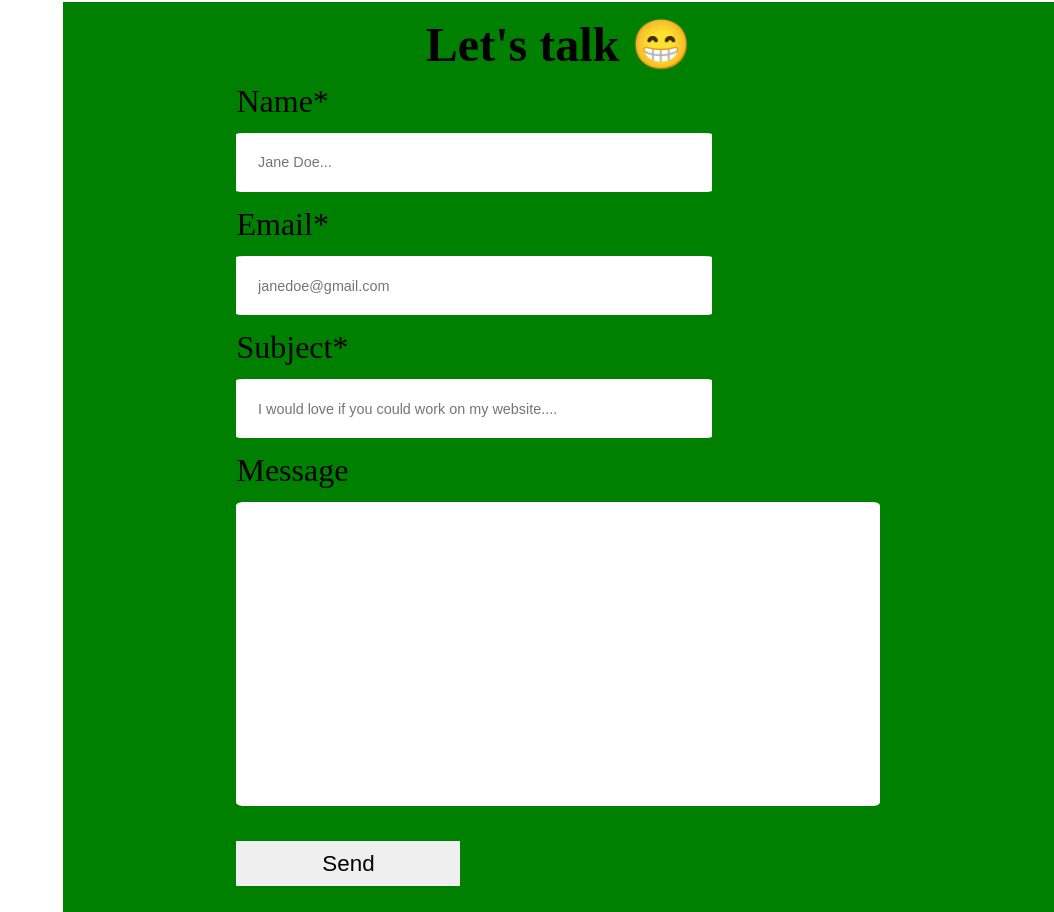
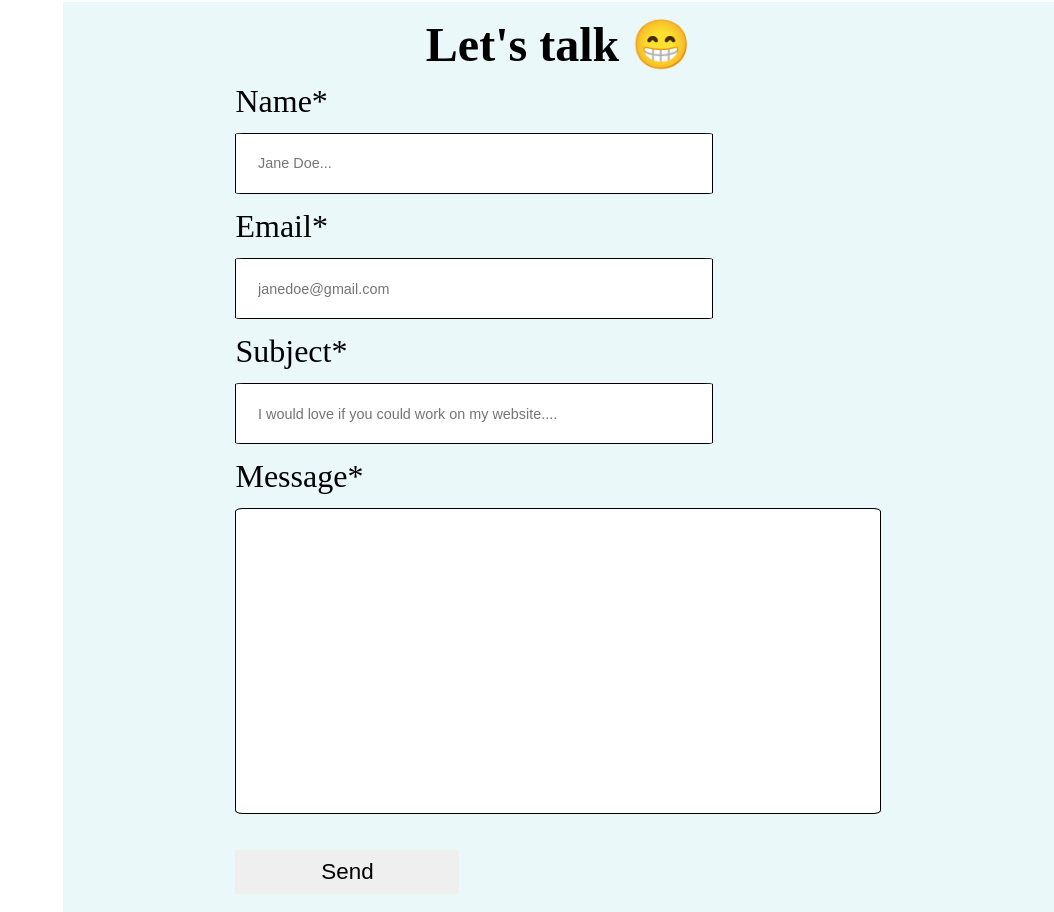
Before and after one commit to salvadb23/Personal-Website, a React (Create React App) app: page / in a window 1280 px wide. Shown: the part 3307-4219 px from the top of the page, without its empty margins (226-1280 px from the left). Built offline with nearby package versions, Linux system fonts and the light colour scheme; a web font is replaced by a local one.

Commit message:
fixed the color scheme

```diff
--- a/src/CSS/Contact.css
+++ b/src/CSS/Contact.css
@@ -16,12 +16,14 @@
   border: none;
   border-radius: 2%;
   font-size: 0.9em;
+  border: 1px solid black;
 }
 
 #Contact .contact-form textarea {
   width: 32em;
   height: 15em;
   border-radius: 1.2%;
+  border: 1px solid black;
 }
 
 #Contact .contact-form button {
@@ -35,7 +37,6 @@
 
 #Contact .contact-form button:hover {
   cursor: pointer;
-  background-color: #21fa90;
   transform: scale(1.1);
 }
 
--- a/src/CSS/Global.css
+++ b/src/CSS/Global.css
@@ -43,8 +43,7 @@
 }
 .f {
   grid-area: f;
-  /* background-color: rgba(185, 232, 238, 0.3); */
-  background-color: green;
+  background-color: rgba(185, 232, 238, 0.3);
 }
 
 div h3 {
--- a/src/Components/ContactComp.js
+++ b/src/Components/ContactComp.js
@@ -32,7 +32,7 @@ export default class Contact extends Component {
             />
             <br />
 
-            <label htmlFor="message">Message</label>
+            <label htmlFor="message">Message*</label>
             <br />
             <textarea name="message" id="" cols="30" rows="10" />
             <br />
```
